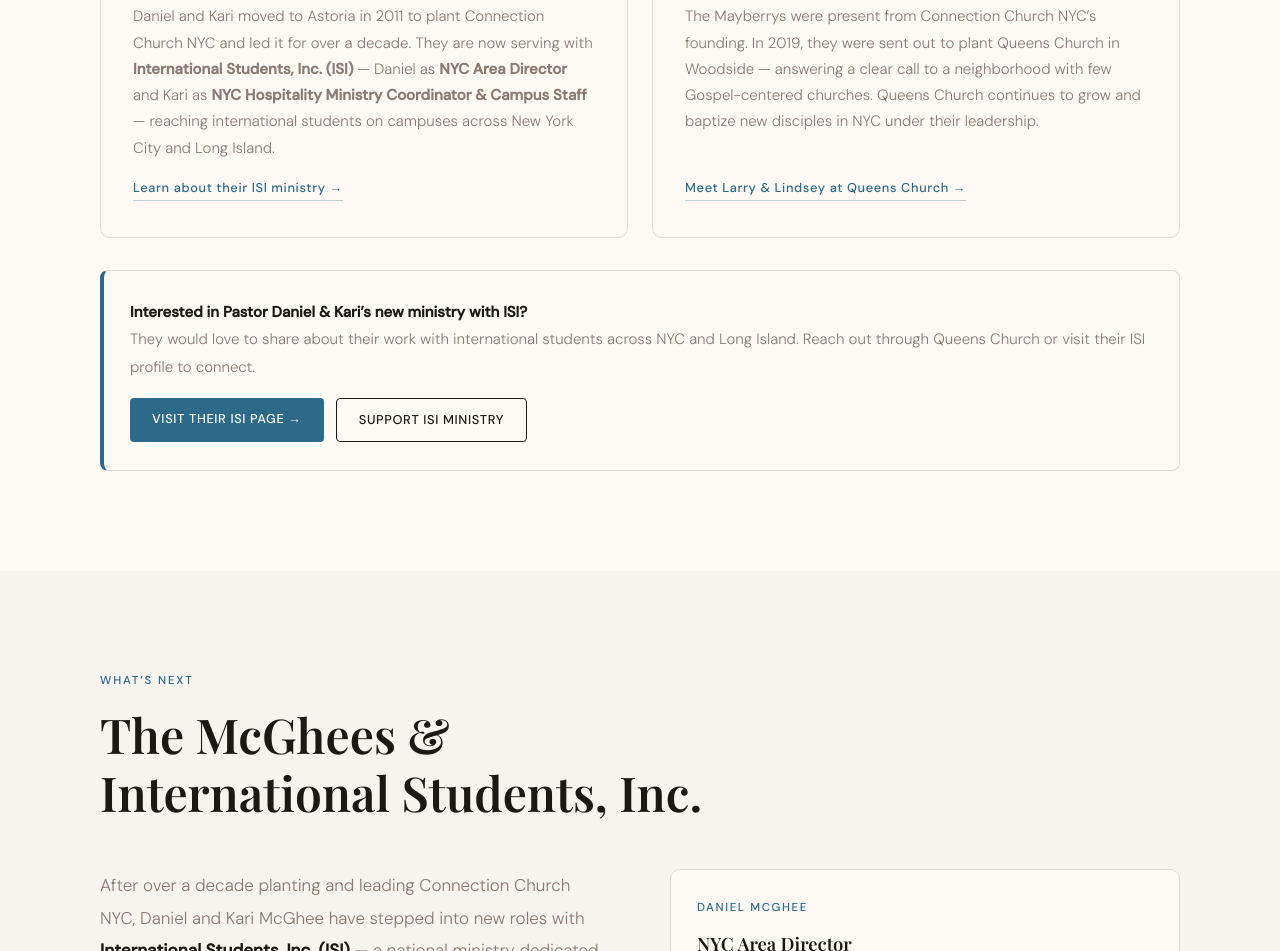
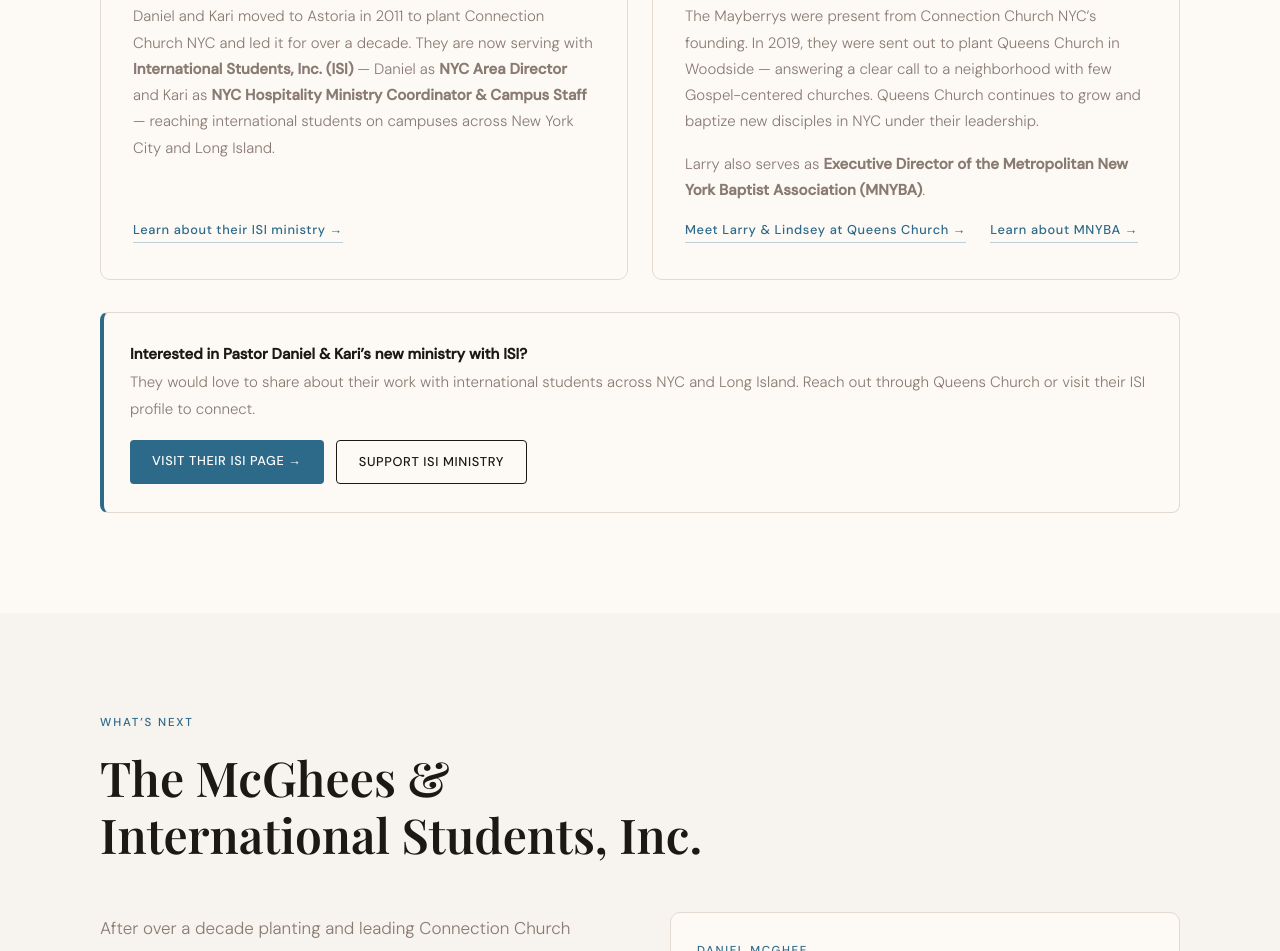
Before and after one commit to bstef/connectionchurchnyc, a website: page index.html in a window 1280 px wide. Shown: the part 6590-7541 px from the top of the page. Drawn offline with nearby package versions, Linux system fonts and the light colour scheme; a web font is replaced by a local one.

Commit message:
Add Larry Mayberry MNYBA ministry role and link

```diff
--- a/index.html
+++ b/index.html
@@ -159,6 +159,8 @@
     .leader-portrait { display: block; height: 176px; overflow: hidden; border-radius: 8px; border: 1px solid var(--border); }
     .leader-portraits-pair .leader-portrait img { border: none; border-radius: 0; transform: scale(1.65); transform-origin: 50% 44%; }
     .leader-card .leader-link { margin-top: auto; align-self: flex-start; }
+    .leader-links { display: flex; flex-wrap: wrap; gap: 12px 24px; margin-top: auto; }
+    .leader-card .leader-links .leader-link { margin-top: 0; }
 
     .leader-name { font-family: 'Playfair Display', serif; font-size: 1.2rem; font-weight: 600; color: var(--ink); margin-bottom: 4px; }
     .leader-role { font-size: 0.8rem; color: var(--blue); font-weight: 500; text-transform: uppercase; letter-spacing: 0.08em; margin-bottom: 16px; }
@@ -496,7 +498,11 @@
         <h3 class="leader-name">Larry &amp; Lindsey Mayberry</h3>
         <div class="leader-role">Co-Founders &middot; Lead Pastor, Queens Church</div>
         <p>The Mayberrys were present from Connection Church NYC&rsquo;s founding. In 2019, they were sent out to plant Queens Church in Woodside &mdash; answering a clear call to a neighborhood with few Gospel-centered churches. Queens Church continues to grow and baptize new disciples in NYC under their leadership.</p>
-        <a href="https://www.qns.church/team" target="_blank" rel="noopener" class="leader-link">Meet Larry &amp; Lindsey at Queens Church &rarr;</a>
+        <p>Larry also serves as <strong>Executive Director of the Metropolitan New York Baptist Association (MNYBA)</strong>.</p>
+        <div class="leader-links">
+          <a href="https://www.qns.church/team" target="_blank" rel="noopener" class="leader-link">Meet Larry &amp; Lindsey at Queens Church &rarr;</a>
+          <a href="https://www.mnyba.org/our-staff/" target="_blank" rel="noopener" class="leader-link">Learn about MNYBA &rarr;</a>
+        </div>
       </div>
     </div>
     <div class="isi-callout reveal">
```
